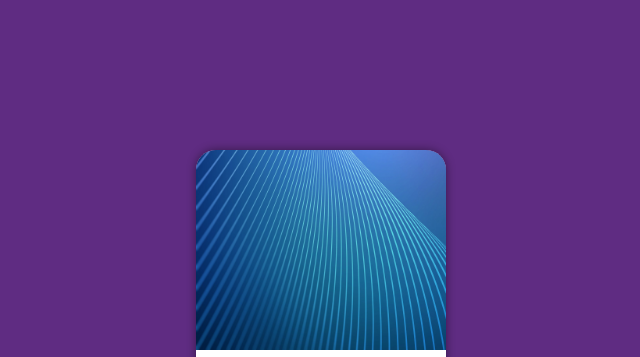
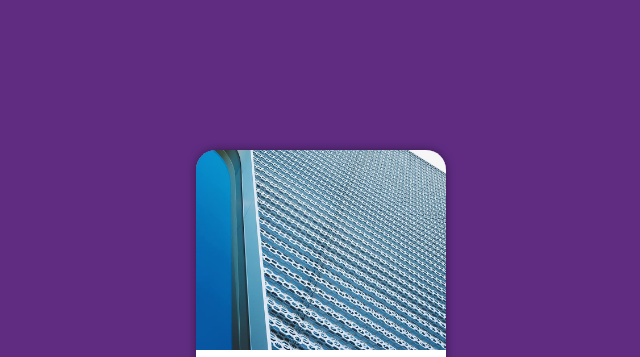
Before and after one commit to ederflavio/projeto-login, a plain HTML site: page index.html in a window 1280 px wide. Shown: the top 357 px of the page, without its empty margins (319-959 px from the left). Drawn offline with Linux system fonts and the light colour scheme.

Commit message:
atualizei o exercício login

```diff
--- a/estilos/style.css
+++ b/estilos/style.css
@@ -41,7 +41,7 @@ section#login {
 
 section#login > div#imagem {
     display: block;
-    background: #5f2c82 url(/imagens/fundo.jpg) no-repeat;
+    background: #5f2c82 url(../imagens/metal.jpg) no-repeat;
     background-size: cover;
     background-position: left bottom;
     height: 200px;
```
Also changed, not shown: imagens/fundo.jpg (deleted), imagens/metal.jpg (added).
